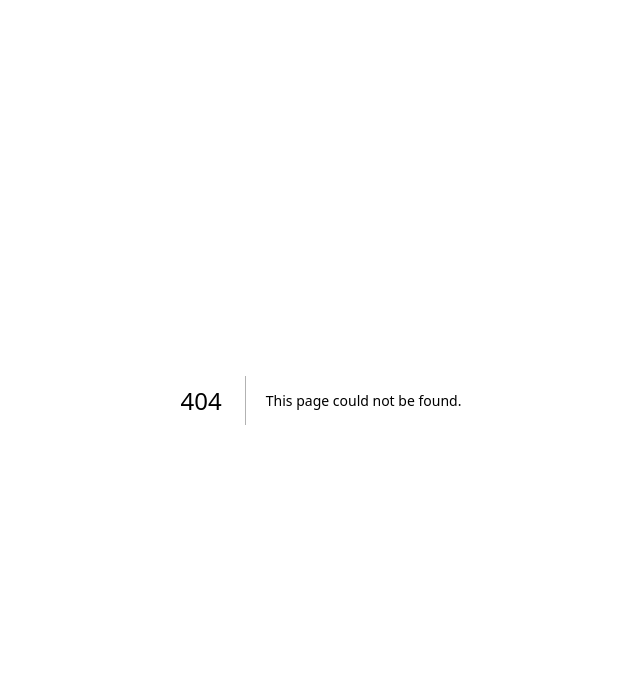
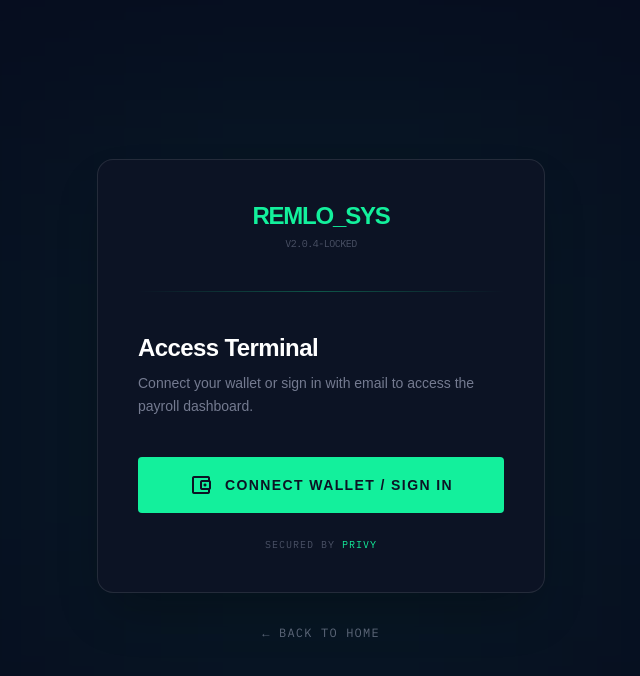
Before and after one commit to TechStarrr/Locroll, a Next.js app: page /login in a window 1280 px wide. Before the commit this address had no page. Shown: the top 676 px of the page, without its empty margins (319-959 px from the left). Built offline with nearby package versions, Linux system fonts and the light colour scheme; no server answers.

Commit message:
feat: add Privy wallet auth — login page, dashboard guard, providers

```diff
--- /dev/null
+++ b/src/app/dashboard/layout.tsx
@@ -0,0 +1,40 @@
+"use client";
+
+import { usePrivy } from "@privy-io/react-auth";
+import { useRouter } from "next/navigation";
+import { useEffect } from "react";
+
+export default function DashboardLayout({
+  children,
+}: {
+  children: React.ReactNode;
+}) {
+  const { ready, authenticated } = usePrivy();
+  const router = useRouter();
+
+  useEffect(() => {
+    if (ready && !authenticated) {
+      router.push("/login");
+    }
+  }, [ready, authenticated, router]);
+
+  // Don't flash content while Privy initialises
+  if (!ready) {
+    return (
+      <div className="min-h-screen bg-[#070d1f] flex items-center justify-center">
+        <div className="flex flex-col items-center gap-4">
+          <div className="w-8 h-8 border-2 border-[#13f09c] border-t-transparent rounded-full animate-spin" />
+          <span className="font-mono text-[10px] uppercase tracking-widest text-[#dce1fb]/40">
+            Authenticating...
+          </span>
+        </div>
+      </div>
+    );
+  }
+
+  if (!authenticated) {
+    return null; // Redirect is in flight
+  }
+
+  return <>{children}</>;
+}
--- a/src/app/dashboard/page.tsx
+++ b/src/app/dashboard/page.tsx
@@ -1,9 +1,22 @@
+"use client";
+
 import Link from "next/link";
+import { usePrivy } from "@privy-io/react-auth";
 import NavItem from "@/components/NavItem";
 import StatCard from "@/components/StatCard";
 import SectionHeader from "@/components/SectionHeader";
 
 export default function DashboardPage() {
+  const { user, logout } = usePrivy();
+
+  const displayName =
+    user?.email?.address ??
+    (user?.wallet?.address
+      ? `${user.wallet.address.slice(0, 6)}...${user.wallet.address.slice(-4)}`
+      : "User");
+
+  const initials = displayName.slice(0, 2).toUpperCase();
+
   return (
     <div className="flex min-h-screen bg-surface">
       {/* Side Navigation */}
@@ -68,11 +81,18 @@ export default function DashboardPage() {
             <div className="flex items-center gap-3 ml-2">
               <div className="text-right hidden sm:block">
                 <div className="text-[10px] font-['IBM_Plex_Mono'] text-on-surface-variant uppercase">SYS_ADMIN</div>
-                <div className="text-xs font-bold text-on-surface">Alex Rivera</div>
+                <div className="text-xs font-bold text-on-surface">{displayName}</div>
               </div>
               <div className="w-10 h-10 rounded-full border border-primary-container/20 bg-[#13f09c]/20 flex items-center justify-center text-[#13f09c] font-bold text-sm">
-                AR
+                {initials}
               </div>
+              <button
+                onClick={logout}
+                title="Sign out"
+                className="text-[#dce1fb]/40 hover:text-red-400 transition-colors duration-200 ml-1"
+              >
+                <span className="material-symbols-outlined text-lg">logout</span>
+              </button>
             </div>
           </div>
         </header>
--- a/src/app/layout.tsx
+++ b/src/app/layout.tsx
@@ -1,5 +1,6 @@
 import type { Metadata } from "next";
 import "./globals.css";
+import Providers from "./providers";
 
 export const metadata: Metadata = {
   title: "Locroll | Global Payroll Reimagined",
@@ -26,7 +27,7 @@ export default function RootLayout({
           rel="stylesheet"
         />
       </head>
-      <body className="antialiased">{children}</body>
+      <body className="antialiased"><Providers>{children}</Providers></body>
     </html>
   );
 }
--- /dev/null
+++ b/src/app/login/page.tsx
@@ -0,0 +1,70 @@
+"use client";
+
+import { usePrivy } from "@privy-io/react-auth";
+import { useRouter } from "next/navigation";
+import { useEffect } from "react";
+import Link from "next/link";
+
+export default function LoginPage() {
+  const { ready, authenticated, login } = usePrivy();
+  const router = useRouter();
+
+  useEffect(() => {
+    if (ready && authenticated) {
+      router.push("/dashboard");
+    }
+  }, [ready, authenticated, router]);
+
+  return (
+    <div className="min-h-screen bg-[#070d1f] flex flex-col items-center justify-center px-6 relative overflow-hidden">
+      {/* Background glow */}
+      <div className="absolute top-1/2 left-1/2 -translate-x-1/2 -translate-y-1/2 w-[600px] h-[600px] bg-[#13f09c]/5 rounded-full blur-[120px] pointer-events-none" />
+
+      {/* Card */}
+      <div className="relative z-10 w-full max-w-md bg-[#0c1324] border border-white/10 rounded-2xl p-10 shadow-2xl">
+        {/* Logo */}
+        <div className="mb-10 text-center">
+          <Link href="/" className="text-2xl font-black uppercase tracking-tighter text-[#13f09c]">
+            REMLO_SYS
+          </Link>
+          <div className="text-[#dce1fb]/30 text-[10px] font-mono mt-1 tracking-tighter">
+            V2.0.4-LOCKED
+          </div>
+        </div>
+
+        {/* Divider */}
+        <div className="h-[1px] w-full bg-gradient-to-r from-transparent via-[#13f09c]/30 to-transparent mb-10" />
+
+        <h1 className="text-2xl font-black tracking-tight text-white mb-2">
+          Access Terminal
+        </h1>
+        <p className="text-[#dce1fb]/50 text-sm mb-10 leading-relaxed">
+          Connect your wallet or sign in with email to access the payroll dashboard.
+        </p>
+
+        {/* Connect button */}
+        <button
+          onClick={login}
+          disabled={!ready}
+          className="w-full bg-[#13f09c] text-[#0c1324] py-4 rounded-sm font-bold uppercase tracking-widest text-sm hover:brightness-110 transition-all disabled:opacity-40 disabled:cursor-not-allowed flex items-center justify-center gap-3"
+        >
+          <span className="material-symbols-outlined text-lg">account_balance_wallet</span>
+          Connect Wallet / Sign In
+        </button>
+
+        <p className="text-center text-[#dce1fb]/30 text-[10px] font-mono uppercase tracking-widest mt-6">
+          Secured by{" "}
+          <span className="text-[#13f09c]">Privy</span>
+        </p>
+      </div>
+
+      {/* Back link */}
+      <Link
+        href="/"
+        className="relative z-10 mt-8 text-[#dce1fb]/40 text-xs font-mono uppercase tracking-widest hover:text-[#13f09c] transition-colors"
+      >
+        ← Back to home
+      </Link>
+    </div>
+  );
+}
--- a/src/app/page.tsx
+++ b/src/app/page.tsx
@@ -12,10 +12,10 @@ export default function LandingPage() {
           <div className="hidden md:flex items-center gap-8">
             <a className="text-[#dce1fb] font-medium hover:text-[#13f09c] transition-colors duration-300" href="#">Services</a>
             <a className="text-[#dce1fb] font-medium hover:text-[#13f09c] transition-colors duration-300" href="#">Showcase</a>
-            <Link href="/dashboard" className="text-[#13f09c] font-bold border-b-2 border-[#13f09c] pb-1">Terminal</Link>
+            <Link href="/login" className="text-[#13f09c] font-bold border-b-2 border-[#13f09c] pb-1">Terminal</Link>
             <a className="text-[#dce1fb] font-medium hover:text-[#13f09c] transition-colors duration-300" href="#">About</a>
           </div>
-          <Link href="/dashboard" className="bg-[#13f09c] text-[#0c1324] px-6 py-2.5 rounded-sm font-bold uppercase text-xs tracking-widest hover:scale-95 duration-200 transition-transform">
+          <Link href="/login" className="bg-[#13f09c] text-[#0c1324] px-6 py-2.5 rounded-sm font-bold uppercase text-xs tracking-widest hover:scale-95 duration-200 transition-transform">
             Get Started
           </Link>
         </div>
@@ -37,7 +37,7 @@ export default function LandingPage() {
                 Settle in half a second. Global payroll that feels like a local transfer.
               </p>
               <div className="flex flex-wrap gap-4">
-                <Link href="/dashboard" className="bg-[#13f09c] text-[#0c1324] px-8 py-4 rounded-sm font-bold uppercase tracking-widest hover:brightness-110 transition-all">
+                <Link href="/login" className="bg-[#13f09c] text-[#0c1324] px-8 py-4 rounded-sm font-bold uppercase tracking-widest hover:brightness-110 transition-all">
                   Launch Terminal
                 </Link>
                 <button className="border border-[#13f09c]/30 text-white px-8 py-4 rounded-sm font-bold uppercase tracking-widest hover:bg-white/5 transition-all">
@@ -162,7 +162,7 @@ export default function LandingPage() {
             <h2 className="text-5xl md:text-7xl font-black text-white mb-10 tracking-tight leading-none">
               Ready for the future of capital movement?
             </h2>
-            <Link href="/dashboard" className="inline-block bg-[#13f09c] text-[#0c1324] px-12 py-5 rounded-sm font-bold uppercase tracking-[0.2em] hover:scale-105 duration-300 shadow-[0_0_50px_rgba(19,240,156,0.3)]">
+            <Link href="/login" className="inline-block bg-[#13f09c] text-[#0c1324] px-12 py-5 rounded-sm font-bold uppercase tracking-[0.2em] hover:scale-105 duration-300 shadow-[0_0_50px_rgba(19,240,156,0.3)]">
               Contact Sales
             </Link>
           </div>
--- /dev/null
+++ b/src/app/providers.tsx
@@ -0,0 +1,24 @@
+"use client";
+
+import { PrivyProvider } from "@privy-io/react-auth";
+
+export default function Providers({ children }: { children: React.ReactNode }) {
+  return (
+    <PrivyProvider
+      appId={process.env.NEXT_PUBLIC_PRIVY_APP_ID!}
+      config={{
+        appearance: {
+          theme: "dark",
+          accentColor: "#13f09c",
+          logo: undefined,
+        },
+        loginMethods: ["email", "wallet"],
+        embeddedWallets: {
+          ethereum: { createOnLogin: "users-without-wallets" },
+        },
+      }}
+    >
+      {children}
+    </PrivyProvider>
+  );
+}
```
Also changed, not shown: 1 other file (tests, documents, lock files or other folders).
